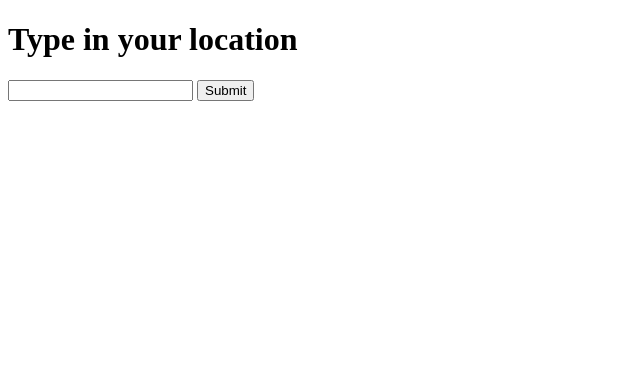
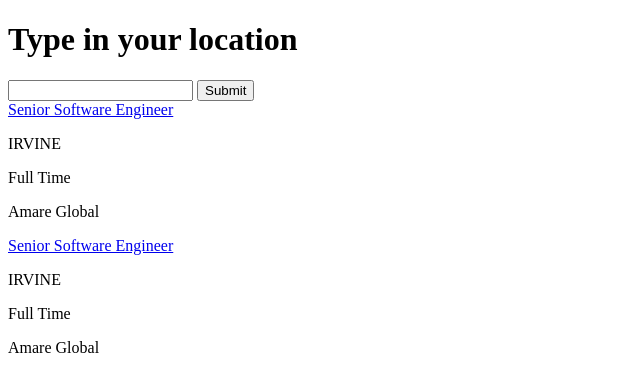
Before and after one commit to fac-13/jeth, a website: page public/index.html in a window 1280 px wide. Shown: the whole page, without its empty margins (0-640 px from the left). Drawn offline with Linux system fonts and the light colour scheme.

Commit message:
add display function

```diff
--- a/package.json
+++ b/package.json
@@ -28,6 +28,7 @@
     "tape": "^4.9.0"
   },
   "dependencies": {
+    "nodemon": "^1.17.2",
     "request": "^2.85.0"
   }
 }
--- a/public/dom.js
+++ b/public/dom.js
@@ -1,25 +1,72 @@
 (function () {
   // ---- XHR REQUEST
-    var fetch = function (url, callback) {
-        var xhr = new XMLHttpRequest();
-        xhr.addEventListener("load", function () {
+  console.log('hello jenath');
+  const fetch = function (url, callback) {
+    const xhr = new XMLHttpRequest();
+    xhr.addEventListener('load', () => {
       if (xhr.readyState === 4 && xhr.status === 200) {
-                console.log("fetch is working", url);
-                var response = JSON.parse(xhr.responseText);
+        console.log('fetch is working', url);
+        const response = JSON.parse(xhr.responseText);
         callback(response);
       } else {
-                console.log("XHR error", xhr.readyState);
+        console.log('XHR error', xhr.readyState);
       }
     });
-        xhr.open("GET", url, true);
+    xhr.open('GET', url, true);
     xhr.send();
-    }
+  };
 
   // ---- EVENT LISTENER
   // ADD EVENT LISTENER TO THE SUBMIT BUTTON, GRAB THE URL
   // CALLS THE FETCH XHR REQUEST
   // PASSES IN THE CALLBACK FUNCTION - DOM MANIPULATION
 
+  const example = [
+    {
+      title: 'Senior Software Engineer',
+      location: 'IRVINE',
+      type: 'Full Time',
+      company: 'Amare Global',
+      url: 'http://jobs.github.com/positions/d298fc26-23c8-11e8-93b7-7517af18f83b',
+    },
+    {
+      title: 'Senior Software Engineer',
+      location: 'IRVINE',
+      type: 'Full Time',
+      company: 'Amare Global',
+      url: 'http://jobs.github.com/positions/d298fc26-23c8-11e8-93b7-7517af18f83b',
+    },
+  ];
 
   // ---- CALLBACK FUNCTION
-})();
+  const displayJobs = function (arr) {
+    console.log('display jobs triggered');
+    arr.forEach((obj) => {
+      const jobs = document.querySelector('.jobs');
+      const job = document.createElement('section');
+      const header = document.createElement('a');
+      header.setAttribute('href', obj.url);
+      const contentloc = document.createElement('p');
+      const contenttyp = document.createElement('p');
+      const contentcom = document.createElement('p');
+
+      const headText = document.createTextNode(obj.title);
+      const contloc = document.createTextNode(obj.location);
+      const conttyp = document.createTextNode(obj.type);
+      const contcom = document.createTextNode(obj.company);
+
+      contentloc.appendChild(contloc);
+      contenttyp.appendChild(conttyp);
+      contentcom.appendChild(contcom);
+      header.appendChild(headText);
+
+      job.appendChild(header);
+      job.appendChild(contentloc);
+      job.appendChild(contenttyp);
+      job.appendChild(contentcom);
+      jobs.appendChild(job);
+    });
+  };
+
+  displayJobs(example);
+}());
--- a/public/index.html
+++ b/public/index.html
@@ -22,9 +22,10 @@
 
     <!-- DOM MANIPULATE FUNCTIONS -->
     <main>
+        <section class="jobs"></section>
     </main>
 
-    <script src="./dom.js" type="text/javascript"></script>
+    <script src="/public/dom.js" type="text/javascript"></script>
 </body>
 
 </html>
```
Also changed, not shown: src/logic.js (+6 -6 lines), src/router.js (+12 -12 lines), src/server.js (+5 -5 lines), src/test.js (+29 -21 lines), 1 other file. Lines whose indentation alone changed are shown as unchanged.
